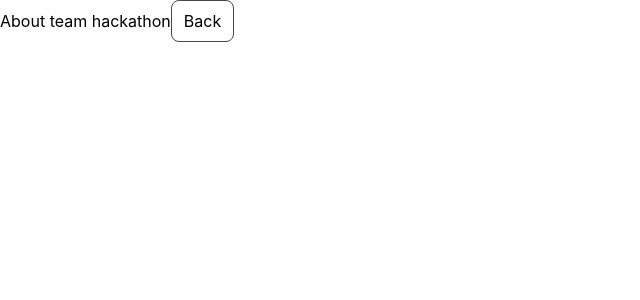
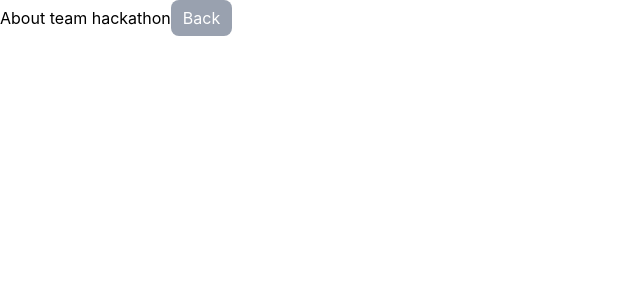
Before and after one commit to KarinaKold/TEAM-hackathon, a React (Vite) app: page /about in a window 1280 px wide. Shown: the top 300 px of the page, without its empty margins (0-640 px from the left). Built offline with nearby package versions, Linux system fonts and the light colour scheme.

Commit message:
added tailwind, props & proptypes. changed index.css

```diff
--- a/src/components/button/Button.jsx
+++ b/src/components/button/Button.jsx
@@ -1,17 +1,42 @@
-import React from 'react';
+import PropTypes from 'prop-types';
 
-export const Button = ({ children, onClick, type = 'button' }) => {
+export const Button = ({
+	children,
+	onClick,
+	type = 'button',
+	variant = 'rounded',
+	color = 'gray',
+}) => {
+	const borderRadiusType = variant === 'rounded' ? 'rounded-lg' : 'rounded-none';
+
+	const buttonColor = {
+		blue: 'bg-blue-500 hover:bg-blue-600',
+		green: 'bg-green-500 hover:bg-green-600',
+		red: 'bg-red-500 hover:bg-red-600',
+		gray: 'bg-gray-400 hover:bg-gray-500',
+	}[color];
+
 	return (
 		<button
 			onClick={onClick}
 			type={type}
-			style={{
-				padding: '8px 12px',
-				border: '1px solid #474747',
-				borderRadius: '8px',
-			}}
+			className={`text-white ${buttonColor} ${borderRadiusType} py-1.5 px-3 focus:outline-none`}
 		>
 			{children}
 		</button>
 	);
 };
+
+Button.propTypes = {
+	children: PropTypes.node.isRequired,
+	onClick: PropTypes.func.isRequired,
+	color: PropTypes.oneOf(['blue', 'green', 'red', 'gray']),
+	variant: PropTypes.oneOf(['rounded', 'square']),
+	type: PropTypes.oneOf(['button', 'submit', 'reset']),
+};
+
+Button.defaultProps = {
+	color: 'gray',
+	variant: 'rounded',
+	type: 'button',
+};
--- a/src/index.css
+++ b/src/index.css
@@ -2,6 +2,4 @@
 
 * {
 	box-sizing: border-box;
-	margin: 0;
-	padding: 0;
 }
```
